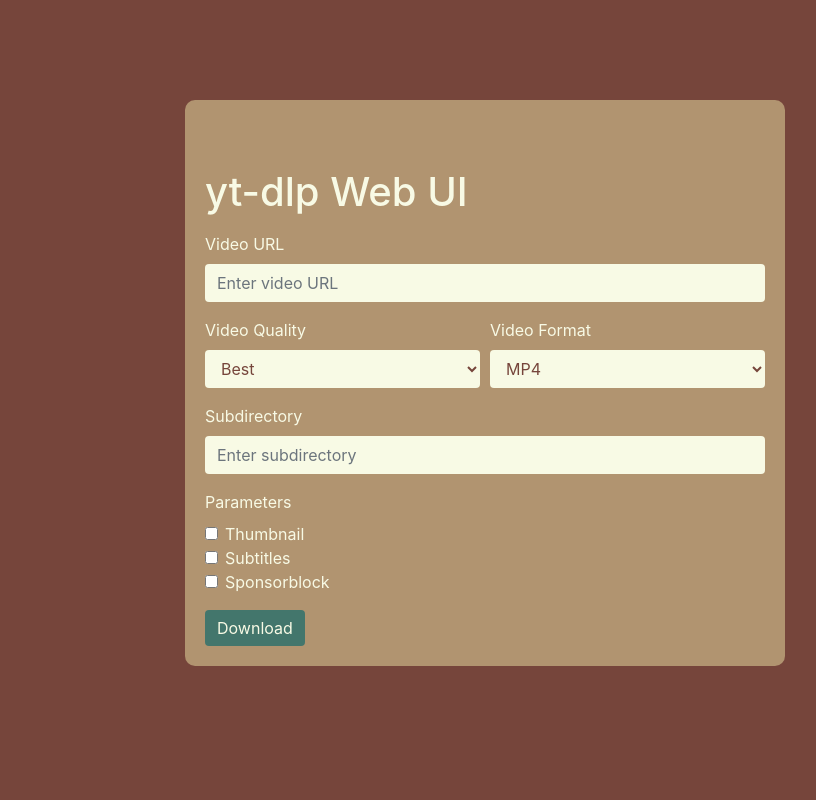
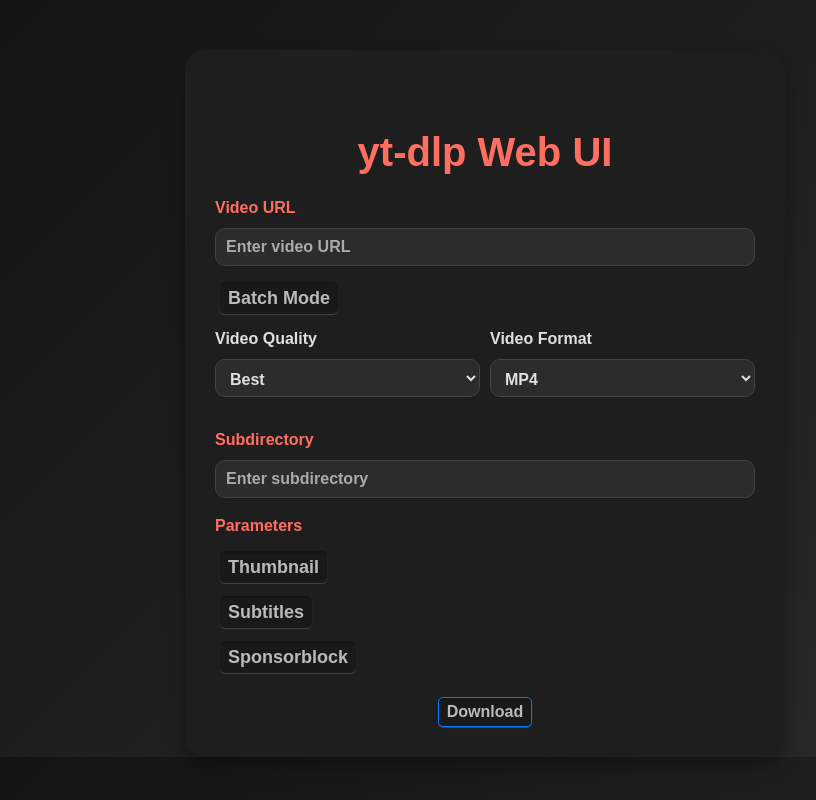
Before and after one commit to pl44t/yt-dlp-webui, a Flask app: page / in a window 1280 px wide. Shown: the whole page, without its empty margins (155-971 px from the left). Run offline with Flask 3, Linux system fonts and the light colour scheme; parts of the project's set-up code (start-up, migrations or seed data) failed here and were passed over; some libraries are stand-ins or nearby versions.

Commit message:
version 2.2 update

```diff
--- a/app.py
+++ b/app.py
@@ -1,11 +1,20 @@
 from flask import Flask, render_template, request, redirect, url_for, send_file, flash
 import os
 import subprocess
+import json
 
 app = Flask(__name__)
 app.secret_key = 'supersecretkey'  # Necessary for flash messages
 
-BASE_DOWNLOAD_FOLDER = '/media/fernfiles/media'
+def load_config():
+    config_path = os.path.join(os.path.dirname(__file__), 'config.json')
+    if os.path.exists(config_path):
+        with open(config_path, 'r') as f:
+            return json.load(f)
+    return {"BASE_DOWNLOAD_FOLDER": "\\Users\\Public\\Downloads"}
+
+config = load_config()
+BASE_DOWNLOAD_FOLDER = config['BASE_DOWNLOAD_FOLDER']
 os.makedirs(BASE_DOWNLOAD_FOLDER, exist_ok=True)
 
 def is_download_in_progress():
@@ -43,10 +52,10 @@
 
         if format == 'mkv':
             command.extend(['--merge-output-format', 'mkv'])
-        elif format == 'avi':
-            command.extend(['--merge-output-format', 'avi'])
         elif format == 'webm':
             command.extend(['--merge-output-format', 'webm'])
+        elif format == 'mp4':
+            command.extend(['--merge-output-format', 'mp4']) # was having problems without this extra elif fpr mp4
         # Default to mp4 if format is not specified or is mp4
         # yt-dlp uses mp4 as default if no --merge-output-format is specified
 
--- /dev/null
+++ b/config.json
@@ -0,0 +1,3 @@
+{
+    "BASE_DOWNLOAD_FOLDER": "\\Users\\Public\\Downloads"
+}
--- /dev/null
+++ b/static/checkboxes.css
@@ -0,0 +1,106 @@
+
+.customCheckBoxHolder {
+    margin: 5px;
+    display: flex;
+  }
+
+  .customCheckBox {
+    width: fit-content;
+    position: relative;
+    overflow: hidden;
+    cursor: pointer;
+    user-select: none;
+    padding: 2px 8px;
+    background-color: rgba(0, 0, 0, 0.16);
+    border-radius: 0px;
+    color: rgba(255, 255, 255, 0.7);
+    transition-timing-function: cubic-bezier(0.25, 0.8, 0.25, 1);
+    transition-duration: 300ms;
+    transition-property: color, background-color, box-shadow;
+    display: flex;
+    height: 32px;
+    align-items: center;
+    box-shadow: rgba(0, 0, 0, 0.15) 0px 2px 1px 0px inset, rgba(255, 255, 255, 0.17) 0px 1px 1px 0px;
+    outline: none;
+    justify-content: center;
+    min-width: 55px;
+  }
+
+  .customCheckBox:hover {
+    background-color: #2c2c2c;
+    color: white;
+    box-shadow: rgba(0, 0, 0, 0.23) 0px -4px 1px 0px inset, rgba(255, 255, 255, 0.17) 0px -1px 1px 0px, rgba(0, 0, 0, 0.17) 0px 2px 4px 1px;
+  }
+
+  .customCheckBox .inner {
+    font-size: 18px;
+    font-weight: 900;
+    pointer-events: none;
+    transition-timing-function: cubic-bezier(0.25, 0.8, 0.25, 1);
+    transition-duration: 300ms;
+    transition-property: transform;
+    transform: translateY(0px);
+  }
+
+  .customCheckBox:hover .inner {
+    transform: translateY(-2px);
+  }
+
+  /* Multiple Checkboxes can be chained together for a radio input */
+  .customCheckBoxWrapper:first-of-type .customCheckBox {
+    border-bottom-left-radius: 5px;
+    border-top-left-radius: 5px;
+    border-right: 0px;
+  }
+
+  .customCheckBoxWrapper:last-of-type .customCheckBox {
+    border-bottom-right-radius: 5px;
+    border-top-right-radius: 5px;
+    border-left: 0px;
+  }
+
+  .customCheckBoxInput {
+    display: none;
+  }
+
+  .customCheckBoxInput:checked + .customCheckBoxWrapper .customCheckBox {
+    background-color: #FE6F61;
+    color: white;
+    box-shadow: rgba(0, 0, 0, 0.23) 0px -4px 1px 0px inset, rgba(255, 255, 255, 0.17) 0px -1px 1px 0px, rgba(0, 0, 0, 0.17) 0px 2px 4px 1px;
+  }
+
+  .customCheckBoxInput:checked + .customCheckBoxWrapper .customCheckBox .inner {
+    transform: translateY(-2px);
+  }
+
+  .customCheckBoxInput:checked + .customCheckBoxWrapper .customCheckBox:hover {
+    background-color: #FE6F61;
+    box-shadow: rgba(0, 0, 0, 0.26) 0px -4px 1px 0px inset, rgba(255, 255, 255, 0.17) 0px -1px 1px 0px, rgba(0, 0, 0, 0.15) 0px 3px 6px 2px;
+  }
+
+  .customCheckBoxWrapper .customCheckBox:hover .inner {
+    transform: translateY(-2px);
+  }
+
+
+  .btn-primary.checkbox-style {
+    padding: 2px 8px;
+    background-color: rgba(0, 0, 0, 0.16);
+    border-radius: 5px; /* Add rounded corners */
+    font-family: Arial, sans-serif; /* Update font family and weight */
+    font-weight: 900;
+    color: rgba(255, 255, 255, 0.7);
+    box-shadow: rgba(0, 0, 0, 0.15) 0px 2px 1px 0px inset, rgba(255, 255, 255, 0.17) 0px 1px 1px 0px;
+
+    &:hover {
+        background-color: #2c2c2c;
+        color: white;
+        box-shadow: rgba(0, 0, 0, 0.23) 0px -4px 1px 0px inset, rgba(255, 255, 255, 0.17) 0px -1px 1px 0px, rgba(0, 0, 0, 0.17) 0px 2px 4px 1px;
+    }
+
+    &:active {
+        background-color: #FE6F61; /* Orange on click */
+        color: white;
+        box-shadow: rgba(0, 0, 0, 0.26) 0px -4px 1px 0px inset, rgba(255, 255, 255, 0.17) 0px -1px 1px 0px, rgba(0, 0, 0, 0.15) 0px 3px 6px 2px;
+    }
+}
--- /dev/null
+++ b/static/styles.css
@@ -0,0 +1,159 @@
+body {
+    background: linear-gradient(135deg, #121212, #2c2c2c); /* Dark gradient background */
+    color: #e0e0e0; /* Light text */
+    font-family: 'Arial', sans-serif;
+    margin: 0;
+    padding: 0;
+    overflow-x: hidden;
+  }
+  * {
+    font-weight: bold;
+  }
+
+  .container {
+    margin-top: 50px;
+    max-width: 600px;
+    background-color: #1e1e1e; /* Dark container */
+    padding: 30px;
+    border-radius: 20px;
+    box-shadow: 0 10px 20px rgba(0, 0, 0, 0.3);
+    animation: fadeIn 1s ease-in-out;
+  }
+
+  h1 {
+    color: #ff6f61; /* Coral */
+    text-align: center;
+    font-size: 2.5em;
+    margin-bottom: 20px;
+    animation: slideIn 1s ease-in-out;
+    font-weight: bold;
+  }
+
+  .form-group label {
+    color: #ff6f61; /* Coral */
+    font-weight: bold;
+  }
+
+  .form-control, .form-check-input {
+    background-color: #2c2c2c; /* Dark input */
+    color: #e0e0e0; /* Light text */
+    border: 1px solid #444;
+    border-radius: 10px;
+    padding: 10px;
+    margin-bottom: 15px;
+    transition: border-color 0.3s ease, box-shadow 0.3s ease;
+    font-weight: bold;
+  }
+
+  .form-control:focus, .form-check-input:focus {
+    border-color: #ff6f61; /* Coral */
+    box-shadow: 0 0 10px rgba(255, 111, 97, 0.5);
+    background-color: #3c3c3c; /* Slightly lighter dark background */
+    color: #e0e0e0; /* Light text */
+  }
+
+  .form-control::placeholder {
+    color: #e0e0e0; /* Light text */
+    opacity: 0.7;
+  }
+
+  .form-control:focus::placeholder {
+    opacity: 0;
+  }
+
+  .form-check-label {
+    color: #e0e0e0; /* Light text */
+    font-weight: bold;
+    cursor: pointer;
+  }
+
+  .form-check-input {
+    display: none;
+  }
+
+  .form-check-input + .form-check-label::before {
+    content: '';
+    display: inline-block;
+    width: 20px;
+    height: 20px;
+    border: 2px solid #ff6f61; /* Coral */
+    border-radius: 4px;
+    background-color: #2c2c2c; /* Dark input */
+    margin-right: 10px;
+    vertical-align: middle;
+    transition: background-color 0.3s ease, border-color 0.3s ease;
+  }
+
+  .form-check-input:checked + .form-check-label::before {
+    background-color: #ff6f61; /* Coral */
+    border-color: #ff6f61; /* Coral */
+  }
+
+  .form-check-input:checked + .form-check-label::after {
+    content: '';
+    display: inline-block;
+    width: 8px;
+    height: 14px;
+    border: solid #e0e0e0; /* Light text */
+    border-width: 0 2px 2px 0;
+    position: absolute;
+    margin-left: -28px;
+    margin-top: 2px;
+    transform: rotate(45deg);
+  }
+
+  .form-control option {
+    background-color: #2c2c2c; /* Dark input */
+    color: #e0e0e0; /* Light text */
+  }
+
+  .form-control option:checked, .form-control option:hover {
+    background-color: #3c3c3c; /* Slightly lighter dark background */
+    color: #e0e0e0; /* Light text */
+  }
+
+  @keyframes fadeIn {
+    from {
+      opacity: 0;
+      transform: translateY(20px);
+    }
+    to {
+      opacity: 1;
+      transform: translateY(0);
+    }
+  }
+
+  @keyframes slideIn {
+    from {
+      transform: translateY(-20px);
+      opacity: 0;
+    }
+    to {
+      transform: translateY(0);
+      opacity: 1;
+    }
+  }
+
+  .success-message {
+    text-align: center;
+    font-size: 1.5em;
+    margin-top: 30px;
+    color: #ff6f61; /* Coral */
+    animation: fadeIn 1s ease-in-out;
+  }
+
+  .success-message a {
+    display: inline-block;
+    margin-top: 20px;
+    padding: 10px 20px;
+    background-color: #ff6f61; /* Coral */
+    color: #e0e0e0; /* Light text */
+    border-radius: 10px;
+    text-decoration: none;
+    transition: background-color 0.3s ease, transform 0.3s ease;
+  }
+
+  .success-message a:hover {
+    background-color: #e04f41; /* Darker Coral */
+    transform: scale(1.05);
+  }
--- a/templates/index.html
+++ b/templates/index.html
@@ -5,41 +5,8 @@
       <meta name="viewport" content="width=device-width, initial-scale=1, shrink-to-fit=no">
       <title>yt-dlp Web UI</title>
       <link href="https://stackpath.bootstrapcdn.com/bootstrap/4.5.2/css/bootstrap.min.css" rel="stylesheet">
-  <style>
-    body {
-      background-color: #76453B; /* Classic Red */
-      color: #F8FAE5; /* Cream */
-    }
-    .container {
-      margin-top: 100px;
-      max-width: 600px;
-      background-color: #B19470; /* Classic Beige */
-      padding: 20px;
-      border-radius: 10px;
-    }
-    .form-group label {
-      color: #F8FAE5; /* Cream */
-    }
-    .form-control, .form-check-input, .btn {
-      background-color: #F8FAE5; /* Cream */
-      color: #76453B; /* Classic Red */
-      border: none;
-    }
-    .btn-primary {
-      background-color: #43766C; /* Classic Teal */
-      color: #F8FAE5; /* Cream */
-    }
-    .btn-primary:hover {
-      background-color: #35594F; /* Darker Teal on hover */
-    }
-    .form-control:focus, .form-check-input:focus {
-      border-color: #43766C; /* Classic Teal */
-      box-shadow: none;
-    }
-    .form-check-label {
-      color: #F8FAE5; /* Cream */
-    }
-  </style>
+      <link href="{{ url_for('static', filename='styles.css') }}" rel="stylesheet">
+      <link href="{{ url_for('static', filename='checkboxes.css') }}" rel="stylesheet">
     </head>
     <body>
       <div class="container">
@@ -48,6 +15,18 @@
           <div class="form-group">
             <label for="url">Video URL</label>
             <input type="url" class="form-control" id="url" name="url" placeholder="Enter video URL" required>
+          </div>
+          <div class="form-group" id="batch_urls_group" style="display: none;">
+            <label for="batch_urls">Batch URLs (one per line)</label>
+            <textarea class="form-control" id="batch_urls" name="batch_urls" rows="5" placeholder="Enter one URL per line"></textarea>
+          </div>
+          <div class="customCheckBoxHolder">
+            <input type="checkbox" id="batch" name="batch" class="customCheckBoxInput">
+            <label for="batch" class="customCheckBoxWrapper">
+              <div class="customCheckBox">
+                <div class="inner">Batch Mode</div>
+              </div>
+            </label>
           </div>
           <div class="form-row">
             <div class="col">
@@ -59,7 +38,7 @@
                 <option value="720">720p</option>
                 <option value="1080">1080p</option>
                 <option value="1440">1440p</option>
-            <option value="4k">4k</option>
+                <option value="2160">4k</option>
               </select>
             </div>
             <div class="col">
@@ -67,7 +46,6 @@
               <select class="form-control" id="format" name="format">
                 <option value="mp4">MP4</option>
                 <option value="mkv">MKV</option>
-            <option value="avi">AVI</option>
                 <option value="webm">WEBM</option>
                 <option value="mp3">MP3 (Audio Only)</option>
               </select>
@@ -79,21 +57,46 @@
           </div>
           <div class="form-group">
             <label for="params">Parameters</label><br>
-        <div class="form-check">
-          <input class="form-check-input" type="checkbox" value="--write-thumbnail" id="thumbnail" name="params">
-          <label class="form-check-label" for="thumbnail">Thumbnail</label>
+            <div class="customCheckBoxHolder">
+              <input type="checkbox" id="thumbnail" value="--write-thumbnail" name="params" class="customCheckBoxInput">
+              <label for="thumbnail" class="customCheckBoxWrapper">
+                <div class="customCheckBox">
+                  <div class="inner">Thumbnail</div>
                 </div>
-        <div class="form-check">
-          <input class="form-check-input" type="checkbox" value="--write-sub --write-auto-sub --sub-lang en --sub-format srt --convert-subs srt" id="subtitles" name="params">
-          <label class="form-check-label" for="subtitles">Subtitles</label>
+              </label>
             </div>
-        <div class="form-check">
-          <input class="form-check-input" type="checkbox" value="--sponsorblock-remove all" id="sponsorblock" name="params">
-          <label class="form-check-label" for="sponsorblock">Sponsorblock</label>
+
+            <div class="customCheckBoxHolder">
+              <input type="checkbox" id="subtitles" value="--write-sub --write-auto-sub --sub-lang en --sub-format srt --convert-subs srt" name="params" class="customCheckBoxInput">
+              <label for="subtitles" class="customCheckBoxWrapper">
+                <div class="customCheckBox">
+                  <div class="inner">Subtitles</div>
+                </div>
+              </label>
+            </div>
+
+            <div class="customCheckBoxHolder">
+              <input type="checkbox" id="sponsorblock" value="--sponsorblock-remove all" name="params" class="customCheckBoxInput">
+              <label for="sponsorblock" class="customCheckBoxWrapper">
+                <div class="customCheckBox">
+                  <div class="inner">Sponsorblock</div>
+                </div>
+              </label>
             </div>
           </div>
-      <button type="submit" class="btn btn-primary">Download</button>
+          <div style="display: flex; justify-content: center;">
+            <button type="submit" class="btn btn-primary checkbox-style">Download</button>
+          </div>
         </form>
       </div>
+      <script>
+        document.getElementById('batch').addEventListener('change', function() {
+          const isChecked = this.checked;
+          document.getElementById('url').parentElement.style.display = isChecked ? 'none' : 'block';
+          document.getElementById('batch_urls_group').style.display = isChecked ? 'block' : 'none';
+          document.getElementById('url').required = !isChecked;
+          document.getElementById('batch_urls').required = isChecked;
+        });
+      </script>
     </body>
     </html>
```
Also changed, not shown: templates/success.html (+3 -9 lines), README.md. Lines whose indentation alone changed are shown as unchanged.
